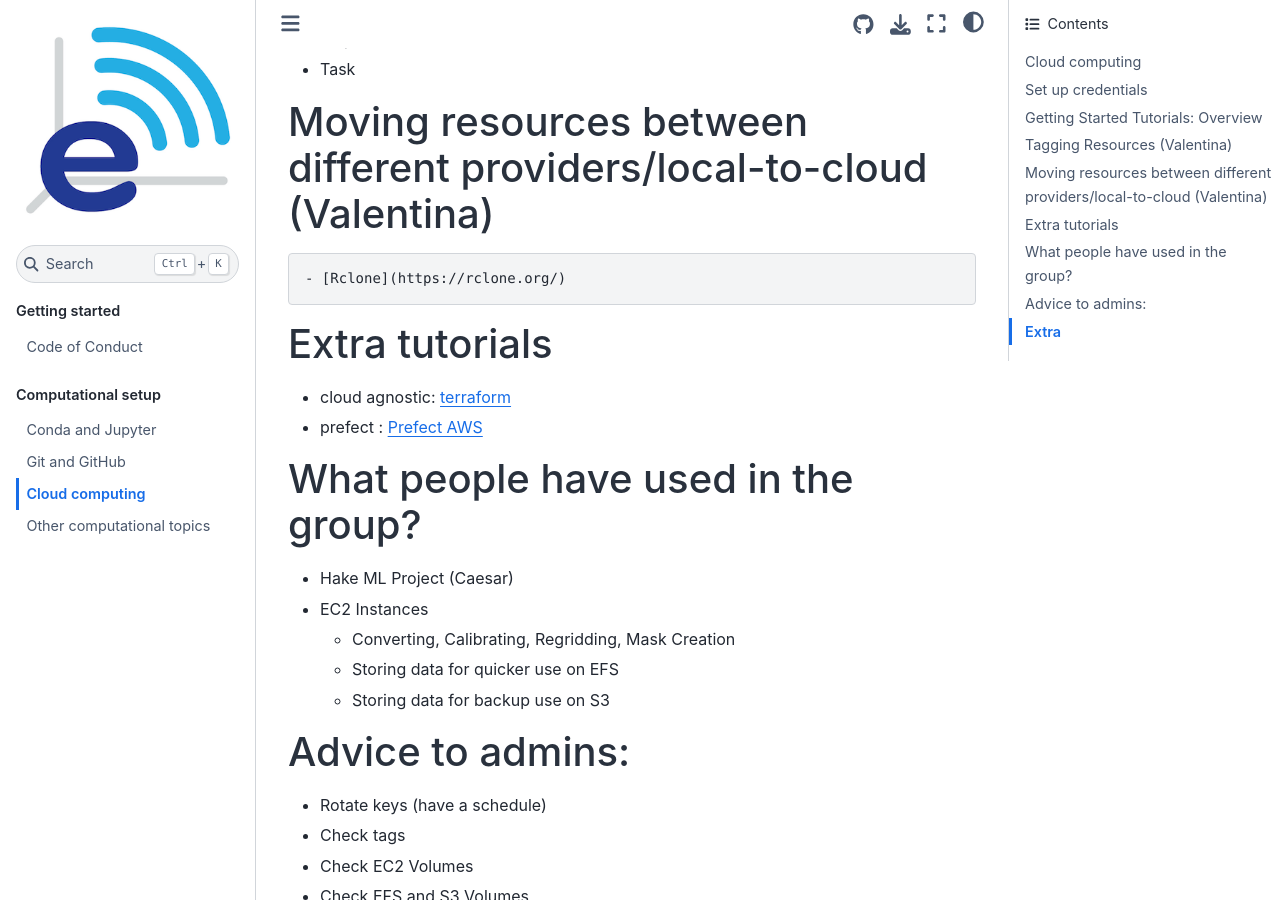
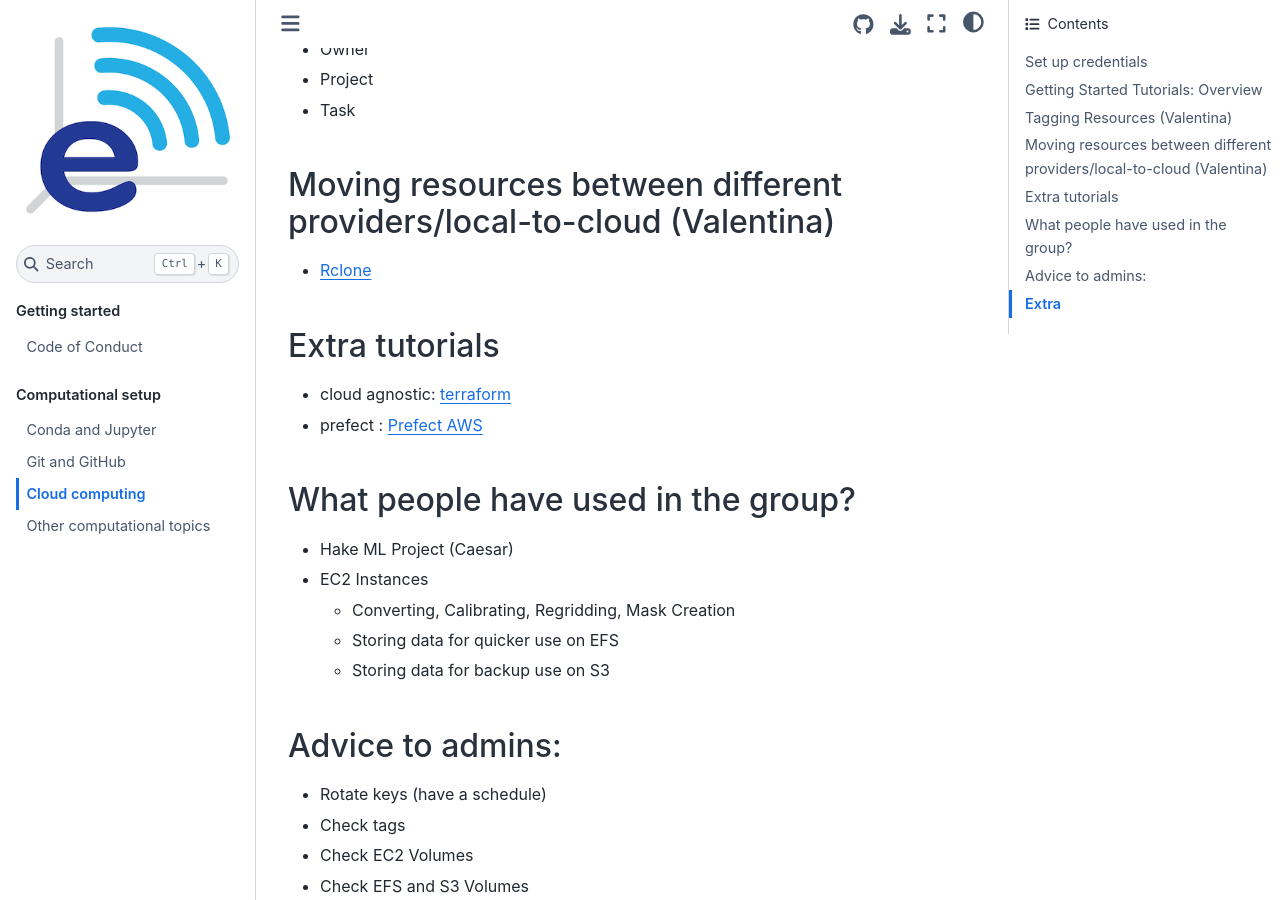
Before and after one commit to uw-echospace/group-docs, a Jupyter Book: the page built from docs/source/compute-cloud.md, in a window 1280 px wide and 900 px high, scrolled down 1876 px. Built offline with Jupyter Book 1.0.4 settings and Sphinx 7.4.7 and the Sphinx Book theme 1.1.4, drawn with Linux system fonts in a browser that asks for light colours.

Commit message:
Fixing formatting

```diff
--- a/docs/source/compute-cloud.md
+++ b/docs/source/compute-cloud.md
@@ -17,7 +17,7 @@ At Echospace we use Amazon Web Services for some projects. Some common use cases
 
 
 
-# Set up credentials
+## Set up credentials
 
 
 * Different types of credentials
@@ -30,7 +30,7 @@ https://docs.aws.amazon.com/AWSEC2/latest/UserGuide/ec2-key-pairs.html): you nee
 * how to store and use your credentials (ask Don for more details)
     - Advice from AWS: [multi-factor authentification](https://docs.aws.amazon.com/IAM/latest/UserGuide/id_credentials_mfa_enable.html)
 
-# Getting Started Tutorials: Overview
+## Getting Started Tutorials: Overview
 
 * [eScience Cloud 101](https://cloudmaven.github.io/documentation/aws_overview.html) tutorial
 * [AWS Skill Center] (https://aws.amazon.com/training/skills-centers/seattle-skills-center/)
@@ -52,28 +52,30 @@ Not too small, coz then mamba does not run
         - Add Pictures for this
         - Finish the rest of this
 
-# Tagging Resources (Valentina)
-      Resources do not get tagged automatically by the user on AWS when services get started from the console. One needs to add them manually during set up or after the service gets started.
+## Tagging Resources (Valentina)
+
+Resources do not get tagged automatically by the user on AWS when services get started from the console. One needs to add them manually during set up or after the service gets started.
+
 * Email
 * Owner
 * Project
 * Task
 
-# Moving resources between different providers/local-to-cloud (Valentina)
-    - [Rclone](https://rclone.org/)
+## Moving resources between different providers/local-to-cloud (Valentina)
+* [Rclone](https://rclone.org/)
 
-# Extra tutorials
+## Extra tutorials
 * cloud agnostic: [terraform](https://www.terraform.io/)
 * prefect : [Prefect AWS](https://prefecthq.github.io/prefect-aws/)
 
-# What people have used in the group?
+## What people have used in the group?
 * Hake ML Project (Caesar)
 * EC2 Instances
     - Converting, Calibrating, Regridding, Mask Creation
     - Storing data for quicker use on EFS
     - Storing data for backup use on S3
 
-# Advice to admins:
+## Advice to admins:
 * Rotate keys (have a schedule)
 * Check tags
 * Check EC2 Volumes
@@ -84,5 +86,5 @@ Not too small, coz then mamba does not run
     - Check all zones
 
 
-# Extra
+## Extra
 * When to use cloud? Decision Tree Diagram (Valentina)
```
